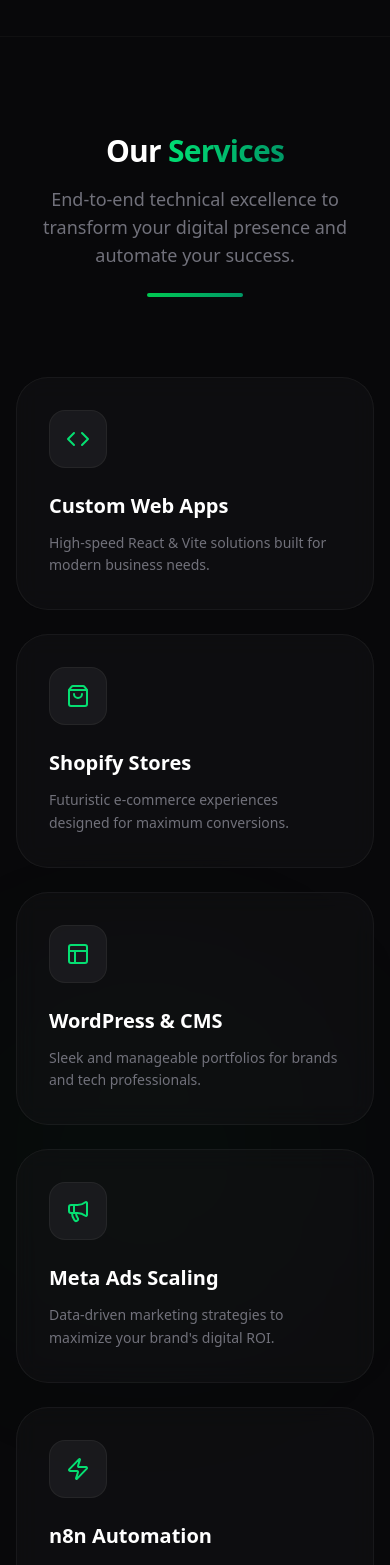
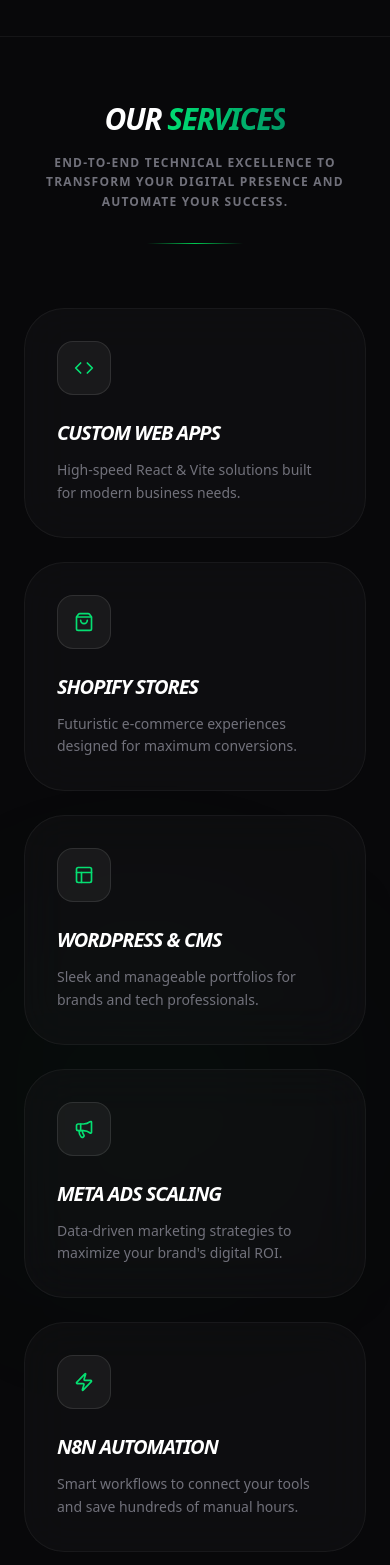
Before and after one commit to itshammadkhalil/novastack-website, a React (Vite) app: page / in a window 390 px wide. Shown: the part 2120-3685 px from the top of the page. Built offline with nearby package versions, Linux system fonts and the light colour scheme.

Commit message:
fixed mobile responsiveness for team and services

```diff
--- a/src/AllServices.jsx
+++ b/src/AllServices.jsx
@@ -3,29 +3,30 @@ import { motion } from 'framer-motion';
 import { Code, ShoppingBag, Layout, Megaphone, Zap, MessageSquareCode } from 'lucide-react';
 
 const fullServices = [
-  { title: "Custom Web Apps", desc: "High-speed React & Vite solutions built for modern business needs.", icon: <Code size={24}/> },
-  { title: "Shopify Stores", desc: "Futuristic e-commerce experiences designed for maximum conversions.", icon: <ShoppingBag size={24}/> },
-  { title: "WordPress & CMS", desc: "Sleek and manageable portfolios for brands and tech professionals.", icon: <Layout size={24}/> },
-  { title: "Meta Ads Scaling", desc: "Data-driven marketing strategies to maximize your brand's digital ROI.", icon: <Megaphone size={24}/> },
-  { title: "n8n Automation", desc: "Smart workflows to connect your tools and save hundreds of manual hours.", icon: <Zap size={24}/> },
-  { title: "AI Integration", desc: "Intelligent chatbots and custom AI agents to boost business efficiency.", icon: <MessageSquareCode size={24}/> }
+  { title: "Custom Web Apps", desc: "High-speed React & Vite solutions built for modern business needs.", icon: <Code size={20}/> },
+  { title: "Shopify Stores", desc: "Futuristic e-commerce experiences designed for maximum conversions.", icon: <ShoppingBag size={20}/> },
+  { title: "WordPress & CMS", desc: "Sleek and manageable portfolios for brands and tech professionals.", icon: <Layout size={20}/> },
+  { title: "Meta Ads Scaling", desc: "Data-driven marketing strategies to maximize your brand's digital ROI.", icon: <Megaphone size={20}/> },
+  { title: "n8n Automation", desc: "Smart workflows to connect your tools and save hundreds of manual hours.", icon: <Zap size={20}/> },
+  { title: "AI Integration", desc: "Intelligent chatbots and custom AI agents to boost business efficiency.", icon: <MessageSquareCode size={20}/> }
 ];
 
 const AllServices = () => {
   return (
-    <section id="all-services" className="relative w-full py-24 bg-zinc-950/50 border-t border-zinc-900/50 overflow-hidden">
+    <section id="all-services" className="relative w-full py-16 md:py-24 bg-zinc-950/50 border-t border-white/5 overflow-hidden">
 
-      {/* Background decoration for premium feel */}
+      {/* Background decoration */}
       <div className="absolute top-1/2 left-0 w-72 h-72 bg-green-500/5 rounded-full blur-[120px] pointer-events-none"></div>
 
-      <div className="max-w-7xl mx-auto px-4 sm:px-6 lg:px-8">
+      <div className="max-w-7xl mx-auto px-6 lg:px-8">
 
-        <div className="text-center mb-20">
+        <div className="text-center mb-16 md:mb-20">
           <motion.h2
             initial={{ opacity: 0, y: 20 }}
             whileInView={{ opacity: 1, y: 0 }}
             viewport={{ once: true }}
-            className="text-3xl md:text-5xl font-bold text-white tracking-tight"
+            transition={{ duration: 0.5 }}
+            className="text-3xl md:text-6xl font-black text-white uppercase tracking-tighter italic"
           >
             Our <span className="text-transparent bg-clip-text bg-gradient-to-r from-green-400 to-emerald-600">Services</span>
           </motion.h2>
@@ -34,34 +35,42 @@ const AllServices = () => {
             initial={{ opacity: 0, y: 20 }}
             whileInView={{ opacity: 1, y: 0 }}
             viewport={{ once: true }}
-            transition={{ delay: 0.1 }}
-            className="mt-4 text-zinc-500 text-lg max-w-2xl mx-auto"
+            transition={{ duration: 0.5, delay: 0.1 }}
+            className="mt-4 text-zinc-500 text-xs md:text-lg font-bold uppercase tracking-widest leading-relaxed max-w-2xl mx-auto"
           >
             End-to-end technical excellence to transform your digital presence and automate your success.
           </motion.p>
 
-          <div className="mt-6 h-1 w-24 bg-gradient-to-r from-green-500 to-emerald-600 mx-auto rounded-full"></div>
+          <div className="mt-8 h-px w-24 bg-gradient-to-r from-transparent via-green-500 to-transparent mx-auto"></div>
         </div>
 
-        <div className="grid grid-cols-1 md:grid-cols-2 lg:grid-cols-3 gap-6">
+        {/* Responsive Grid: 1 column on mobile, 2 on tablet, 3 on desktop */}
+        <div className="grid grid-cols-1 md:grid-cols-2 lg:grid-cols-3 gap-6 md:gap-8">
           {fullServices.map((service, index) => (
             <motion.div
               key={index}
               initial={{ opacity: 0, y: 20 }}
               whileInView={{ opacity: 1, y: 0 }}
               viewport={{ once: true }}
-              transition={{ delay: index * 0.1 }}
-              // GLASS EFFECT: Yahan bg-zinc-900/40 aur backdrop-blur-md use kiya hai
-              className="p-8 rounded-[2rem] bg-zinc-900/40 border border-white/5 hover:border-green-500/30 hover:bg-zinc-900/60 transition-all duration-500 group relative overflow-hidden backdrop-blur-md"
+              transition={{ duration: 0.5, delay: index * 0.1 }}
+              className="p-8 rounded-[2.5rem] bg-zinc-900/40 border border-white/5 hover:border-green-500/30 hover:bg-zinc-900/60 transition-all duration-500 group relative overflow-hidden backdrop-blur-xl"
             >
-              <div className="relative z-10 text-green-400 mb-6 p-4 bg-zinc-800/50 w-fit rounded-2xl group-hover:scale-110 group-hover:shadow-[0_0_15px_rgba(34,197,94,0.2)] transition-all duration-300 border border-white/5">
+              {/* Icon Container */}
+              <div className="relative z-10 text-green-400 mb-6 p-4 bg-white/5 w-fit rounded-2xl border border-white/10 group-hover:scale-110 group-hover:bg-green-500/10 transition-all duration-500">
                 {service.icon}
               </div>
-              <h3 className="relative z-10 text-xl font-bold text-white mb-3 group-hover:text-green-400 transition-colors">{service.title}</h3>
-              <p className="relative z-10 text-zinc-500 text-sm leading-relaxed">{service.desc}</p>
 
-              {/* Subtle background glow on hover */}
-              <div className="absolute inset-0 bg-gradient-to-br from-green-500/5 to-transparent opacity-0 group-hover:opacity-100 transition-opacity duration-500"></div>
+              {/* Text Content in NovaStack Style */}
+              <h3 className="relative z-10 text-xl font-black text-white uppercase tracking-tighter italic mb-3 group-hover:text-green-400 transition-colors">
+                {service.title}
+              </h3>
+
+              <p className="relative z-10 text-zinc-500 text-sm font-medium leading-relaxed">
+                {service.desc}
+              </p>
+
+              {/* Hover Glow Effect */}
+              <div className="absolute inset-0 bg-gradient-to-br from-green-500/10 via-transparent to-transparent opacity-0 group-hover:opacity-100 transition-opacity duration-500"></div>
             </motion.div>
           ))}
         </div>
```
Also changed, not shown: src/Team.jsx (+23 -25 lines).
